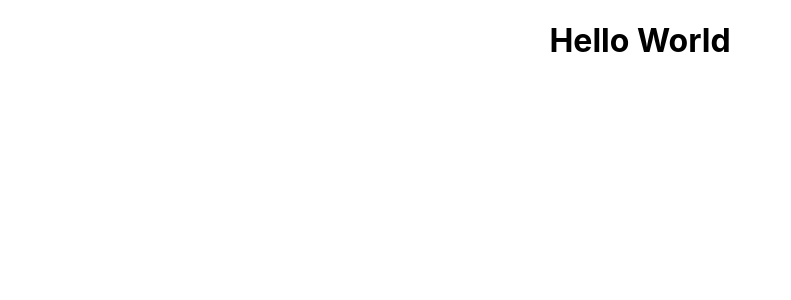
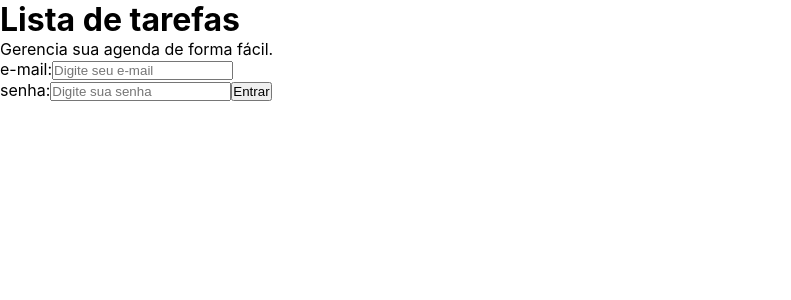
Before and after one commit to menestrel-mkmb/udemy_mat-fraga_notes-fb, a React (Create React App) app in the folder notes-app/: page / in a window 1280 px wide. Shown: the top 300 px of the page, without its empty margins (0-791 px from the left). Built offline with nearby package versions, Linux system fonts and the light colour scheme.

Commit message:
feat using BrowserRouter on App;

```diff
--- a/notes-app/src/App.css
+++ /dev/null
@@ -1,3 +0,0 @@
-.App {
-  text-align: center;
-}
--- a/notes-app/src/App.js
+++ b/notes-app/src/App.js
@@ -1,10 +1,11 @@
-import './App.css';
+import { BrowserRouter } from 'react-router-dom';
+import RoutesApp from './routes';
 
 function App() {
   return (
-    <div className="App">
-      <h1>Hello World</h1>
-    </div>
+    <BrowserRouter>
+      <RoutesApp />
+    </BrowserRouter>
   );
 }
 
--- a/notes-app/src/index.css
+++ b/notes-app/src/index.css
@@ -1,3 +1,9 @@
+* {
+  margin: 0;
+  padding: 0;
+  box-sizing: border-box;
+}
+
 body {
   margin: 0;
   font-family: -apple-system, BlinkMacSystemFont, 'Segoe UI', 'Roboto', 'Oxygen',
```
